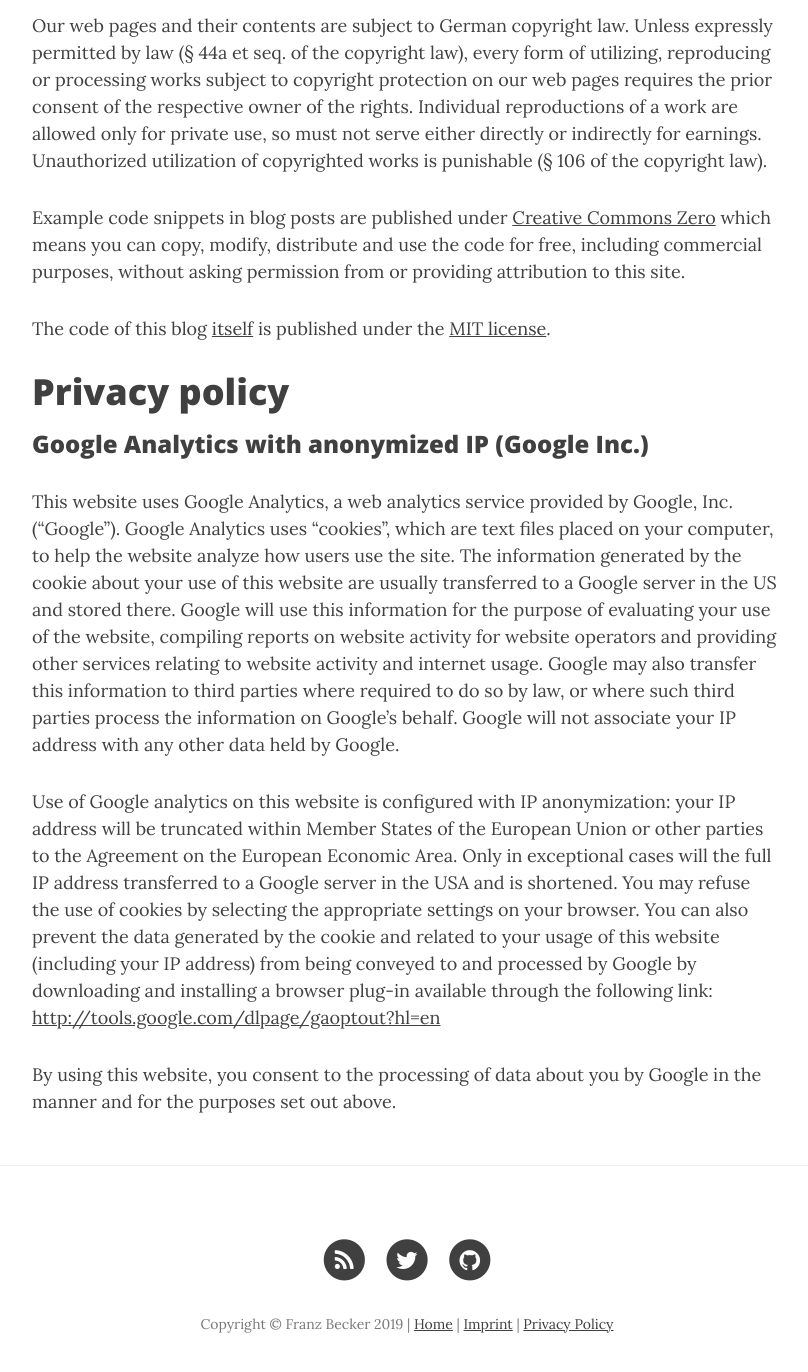
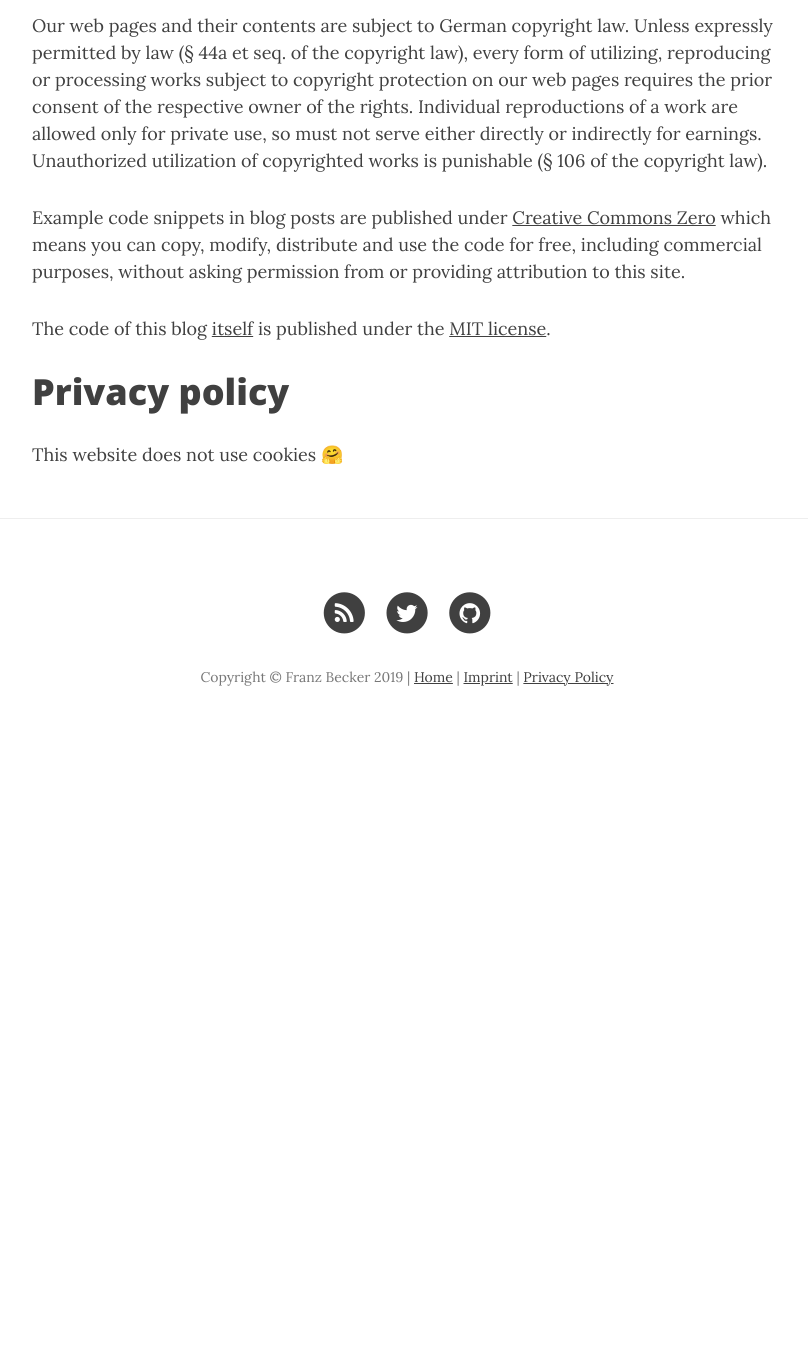
Before and after one commit to franzbecker/franzbecker.github.io, a Jekyll site: the page built from imprint.md, in a window 1280 px wide and 1400 px high, scrolled down 1446 px. Shown: the top 1372 px of the window, without its empty margins (233-1041 px from the left). Built offline with Jekyll 4.4.1, drawn with Linux system fonts in a browser that asks for light colours; nearby versions of some CDN libraries; after the commit the page ends 2199 px from its top, so only the background shows below that.

Commit message:
remove google analytics

```diff
--- a/_includes/head.html
+++ b/_includes/head.html
@@ -23,18 +23,6 @@
     <link href='//fonts.googleapis.com/css?family=Lora:400,700,400italic,700italic' rel='stylesheet' type='text/css'>
     <link href='//fonts.googleapis.com/css?family=Open+Sans:300italic,400italic,600italic,700italic,800italic,400,300,600,700,800' rel='stylesheet' type='text/css'>
 
-    <!-- Google analytics -->
-    <script>
-        (function(i,s,o,g,r,a,m){i['GoogleAnalyticsObject']=r;i[r]=i[r]||function(){
-        (i[r].q=i[r].q||[]).push(arguments)},i[r].l=1*new Date();a=s.createElement(o),
-        m=s.getElementsByTagName(o)[0];a.async=1;a.src=g;m.parentNode.insertBefore(a,m)
-        })(window,document,'script','//www.google-analytics.com/analytics.js','ga');
-
-        ga('create', 'UA-75755808-1', 'auto');
-        ga('set', 'anonymizeIp', true);
-        ga('send', 'pageview');
-    </script>
-
     {% feed_meta %}
 
 </head>
--- a/imprint.md
+++ b/imprint.md
@@ -35,12 +35,4 @@
 
 # <a name="privacy"></a>Privacy policy
 
-### Google Analytics with anonymized IP (Google Inc.)
-This website uses Google Analytics, a web analytics service provided by Google, Inc. ("Google"). Google Analytics uses “cookies”, which are text files placed on your computer, to help the website analyze how users use the site. The information generated by the cookie about your use of this website are usually transferred to a Google server in the US and stored there.
-Google will use this information for the purpose of evaluating your use of the website, compiling reports on website activity for website operators and providing other services relating to website activity and internet usage. Google may also transfer this information to third parties where required to do so by law, or where such third parties process the information on Google's behalf. Google will not associate your IP address with any other data held by Google.
-
-Use of Google analytics on this website is configured with IP anonymization: your IP address will be truncated within Member States of the European Union or other parties to the Agreement on the European Economic Area. Only in exceptional cases will the full IP address transferred to a Google server in the USA and is shortened.
-You may refuse the use of cookies by selecting the appropriate settings on your browser.
-You can also prevent the data generated by the cookie and related to your usage of this website (including your IP address) from being conveyed to and processed by Google by downloading and installing a browser plug-in available through the following link: [http://tools.google.com/dlpage/gaoptout?hl=en]()
-
-By using this website, you consent to the processing of data about you by Google in the manner and for the purposes set out above.
+This website does not use cookies 🤗
```
Also changed, not shown: LICENSE.md.
